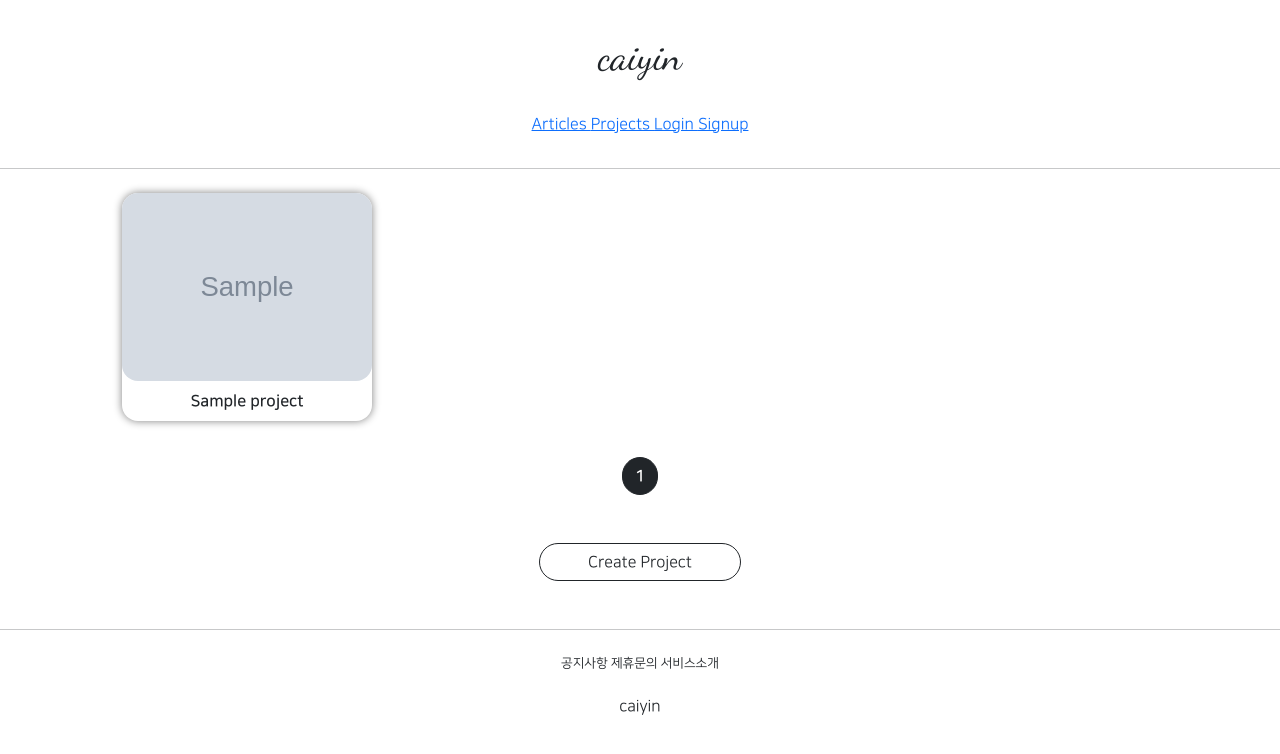
After one commit to caiyin0211/gis, a Django app: page /projects/list/ in a window 1280 px wide. The commit adds this page. Shown: the top 754 px of the page. Run offline with Django 3.2, Linux system fonts and the light colour scheme; tables that the repository leaves empty hold one stand-in row (values such as "Sample post"); grey boxes marked "Sample" are stand-in pictures; parts of the project's set-up code (start-up, migrations or seed data) failed here and were passed over; some libraries are stand-ins or nearby versions.

Commit message:
8/17 commit5

```diff
--- /dev/null
+++ b/projectapp/templates/projectapp/list.html
@@ -0,0 +1,57 @@
+{% extends 'base.html' %}
+{% load static %}
+
+{% block content %}
+
+    <style>
+            .container{
+                padding: 0;
+                margin: 0 auto;
+            }
+
+            .container div {
+          width: 45%;
+                max-width: 250px;
+                box-shadow: 0 0 .5rem grey;
+          display: flex;
+          justify-content: center;
+          align-items: center;
+          border-radius: 1rem;
+                flex-direction: column;
+        }
+            .container img{
+                width: 100%;
+                border-radius: 1rem;
+            }
+
+    </style>
+
+    <div class="container my-4">
+        {% for project in project_list %}
+            <div>
+                <a href="{% url 'projectapp:detail' pk=project.pk %}">
+                    <img src="{{ project.image.url }}"
+                         alt="">
+                </a>
+                <span class="m-2 NNS_B">{{ project.name }}</span>
+
+            </div>
+
+        {% endfor %}
+
+
+    </div>
+
+    <script src="{% static 'js/magicgrid.js' %}"></script>
+
+    {% include 'snippets/pagination.html' %}
+
+    <div class="text-center my-5">
+         <a href="{% url 'projectapp:create' %}"
+            class="btn btn-outline-dark rounded-pill px-5">
+            Create Project
+        </a>
+
+    </div>
+
+{% endblock %}
--- a/projectapp/urls.py
+++ b/projectapp/urls.py
@@ -1,12 +1,13 @@
 from django.urls import path
 
-from projectapp.views import ProjectCreateView, ProjectDetailView
+from projectapp.views import ProjectCreateView, ProjectDetailView, ProjectListView
 
 app_name = 'projectapp'
 
 urlpatterns = [
     path('create/', ProjectCreateView.as_view(), name='create'),
     path('detail/<int:pk>', ProjectDetailView.as_view(), name='detail'),
+    path('list/', ProjectListView.as_view(), name='list'),
 
 
 ]
--- a/projectapp/views.py
+++ b/projectapp/views.py
@@ -4,7 +4,7 @@ from django.shortcuts import render
 # Create your views here.
 from django.urls import reverse_lazy, reverse
 from django.utils.decorators import method_decorator
-from django.views.generic import CreateView, DetailView
+from django.views.generic import CreateView, DetailView, ListView
 
 from projectapp.forms import ProjectCreationForm
 from projectapp.models import Project
@@ -22,8 +22,13 @@ class ProjectCreateView(CreateView):
         return reverse('projectapp:detail', kwargs={'pk':self.object.pk})
 
 
-
 class ProjectDetailView(DetailView):
     model = Project
     context_object_name = 'target_project'
     template_name = 'projectapp/detail.html'
+
+class ProjectListView(ListView):
+    model = Project
+    context_object_name = 'project_list'
+    template_name = 'projectapp/list.html'
+    paginate_by = 20
--- a/templates/header.html
+++ b/templates/header.html
@@ -5,8 +5,16 @@
 
     </div>
     <div class="caiyin_header_button">
-        <span>nav1</span>
-        <span>nav2</span>
+        <span>
+            <a href="{% url 'articleapp:list' %}">
+                Articles
+            </a>
+        </span>
+        <span>
+            <a href="{% url 'projectapp:list' %}">
+                Projects
+            </a>
+        </span>
 
 
 
```
